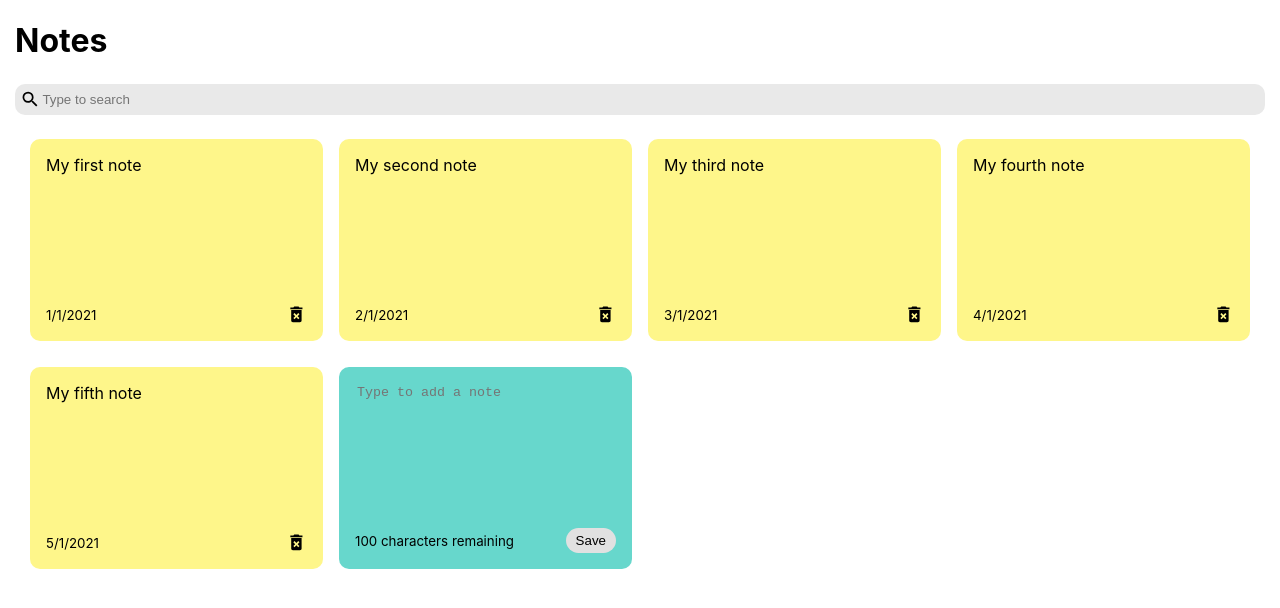
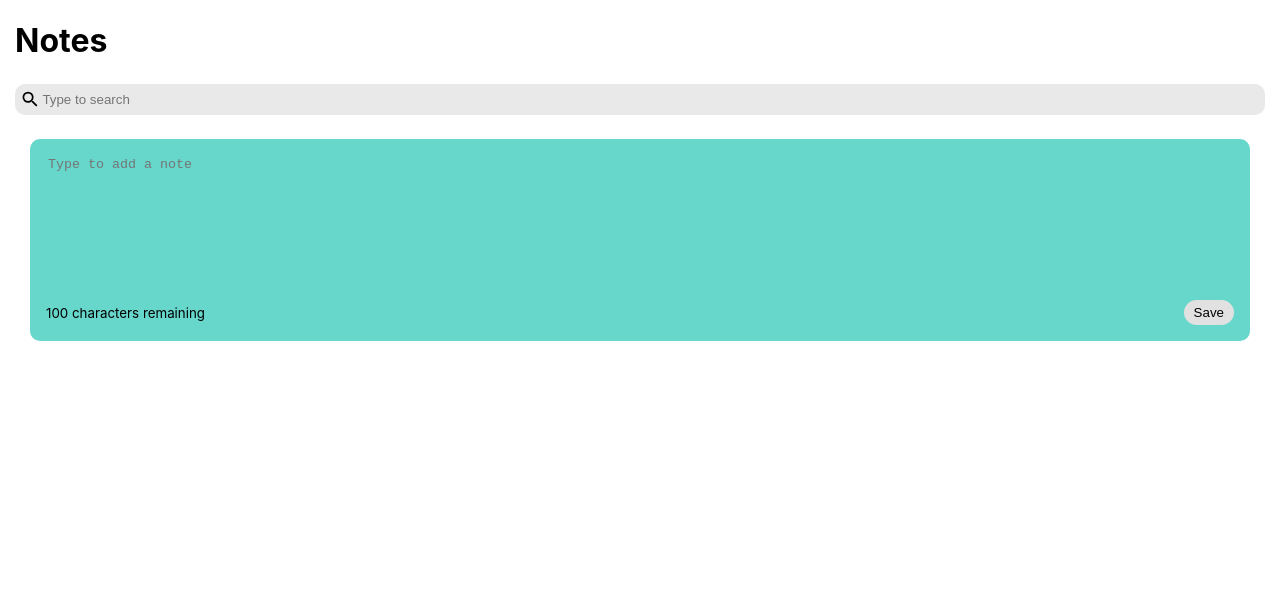
Before and after one commit to manishmshiva/sticky-notes, a React (Create React App) app: page / in a window 1280 px wide. Shown: the top 608 px of the page. Built offline with nearby package versions, Linux system fonts and the light colour scheme.

Commit message:
added persistence with local storage

```diff
--- a/src/App.js
+++ b/src/App.js
@@ -1,35 +1,19 @@
 import NotesList from './components/NotesList'
-import {useState} from 'react'
+import {useState,useEffect} from 'react'
 import Search from './components/Search'
 
 const App = () => {
-  const [notes,setNotes] = useState([
-    {
-      text:"My first note",
-      date:'1/1/2021',
-      id:1
-    },
-    {
-      text:"My second note",
-      date:'2/1/2021',
-      id:2
-    },
-    {
-      text:"My third note",
-      date:'3/1/2021',
-      id:3
-    },
-    {
-      text:"My fourth note",
-      date:'4/1/2021',
-      id:4
-    },
-    {
-      text:"My fifth note",
-      date:'5/1/2021',
-      id:5
+  const [notes,setNotes] = useState([])
+
+  useEffect(() => {
+    let _notes = localStorage.getItem('notes')
+    if(_notes){
+      setNotes(JSON.parse(_notes))
     }
-  ])
+  },[]) //runs only once
+  useEffect(() =>{
+    localStorage.setItem('notes',JSON.stringify(notes))
+  },[notes])
 
   const addNote = (noteText) => {
     const date = new Date();
```
